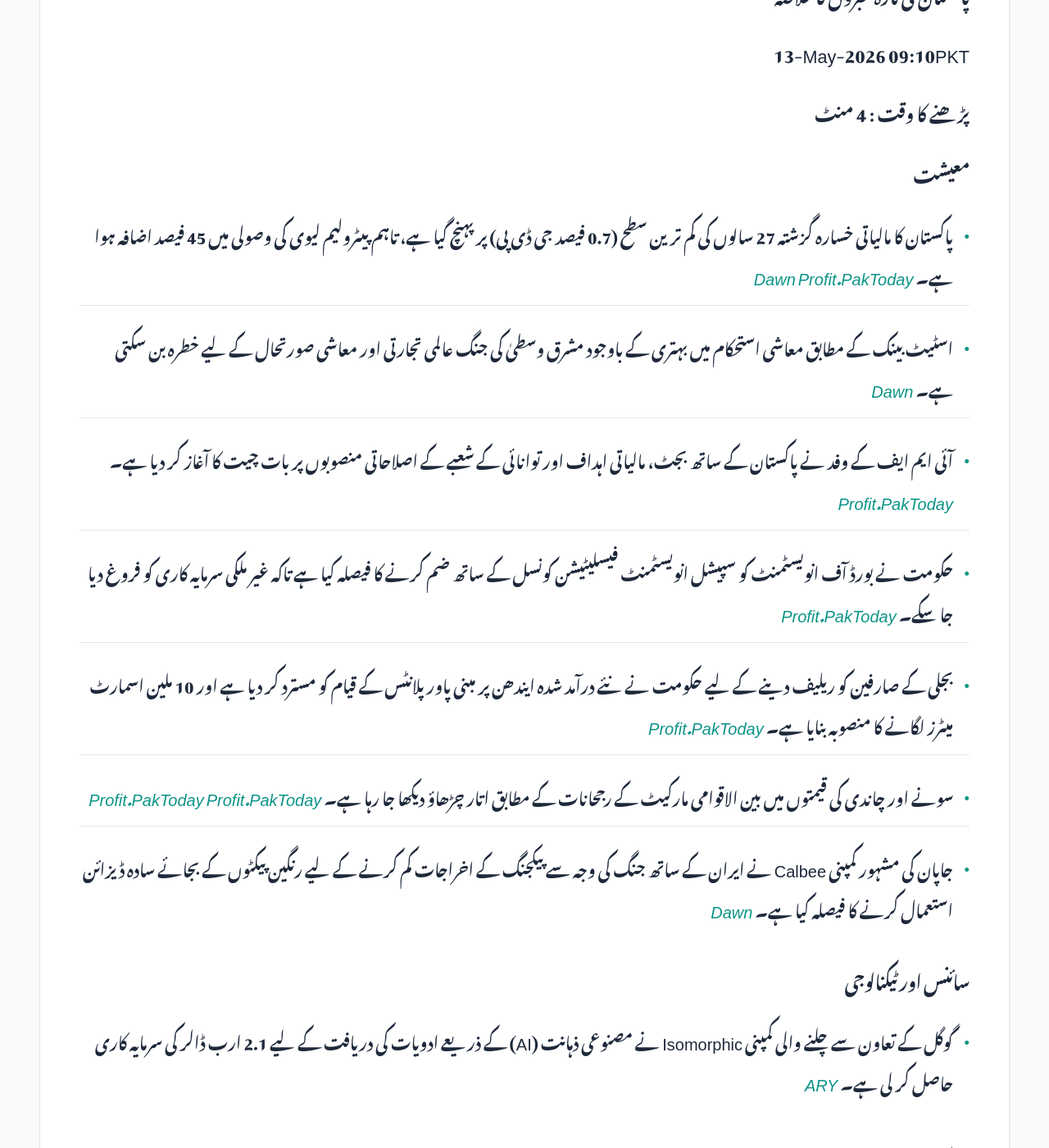
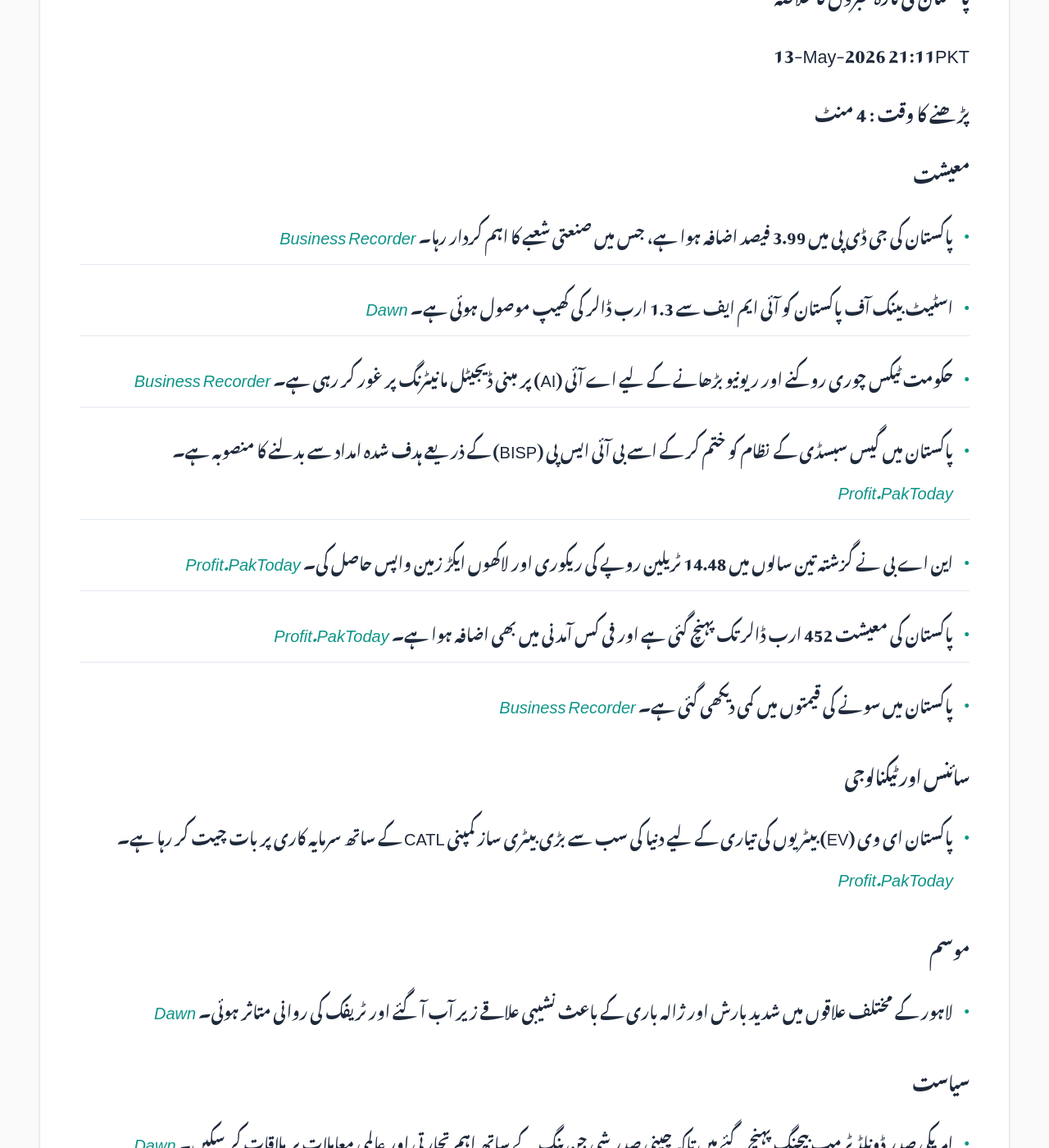
Before and after one commit to zsubzwary/news, a Jekyll site: the page built from ur/index.md, in a window 1280 px wide and 1400 px high, scrolled down 298 px. Shown: the whole window at 82% size. Built offline with Jekyll 4.4.1, drawn with Linux system fonts in a browser that asks for light colours; some web fonts are replaced; some of the changed text lies outside the part shown.

Commit message:
DateTime; 2026-05-13T16:11:29.292Z

```diff
--- a/ur/index.md
+++ b/ur/index.md
@@ -7,47 +7,48 @@ rtl: true
 
 پاکستان کی تازہ خبروں کا خلاصہ
 
- &lrm; 13-May-2026 09:10PKT
+ &lrm; 13-May-2026 21:11PKT
 
 پڑھنے کا وقت : 4 منٹ
 
 ### معیشت
-- پاکستان کا مالیاتی خسارہ گزشتہ 27 سالوں کی کم ترین سطح (0.7 فیصد جی ڈی پی) پر پہنچ گیا ہے، تاہم پیٹرولیم لیوی کی وصولی میں 45 فیصد اضافہ ہوا ہے۔ *[Dawn](https://www.dawn.com/news/1999803/fuel-levy-yields-lowest-fiscal-deficit-in-nearly-three-decades)* *[Profit.PakToday](https://profit.pakistantoday.com.pk/2026/05/13/pakistans-fiscal-deficit-hits-%e2%82%a8856-billion-in-july-march-fy26/)*
-- اسٹیٹ بینک کے مطابق معاشی استحکام میں بہتری کے باوجود مشرق وسطیٰ کی جنگ عالمی تجارتی اور معاشی صورتحال کے لیے خطرہ بن سکتی ہے۔ *[Dawn](https://www.dawn.com/news/1999677/despite-improved-macroeconomic-stability-in-first-half-of-fy26-war-in-middle-east-poses-significant-risks-to-outlook-sbp)*
-- آئی ایم ایف کے وفد نے پاکستان کے ساتھ بجٹ، مالیاتی اہداف اور توانائی کے شعبے کے اصلاحاتی منصوبوں پر بات چیت کا آغاز کر دیا ہے۔ *[Profit.PakToday](https://profit.pakistantoday.com.pk/2026/05/13/pakistan-imf-begin-budget-talks-with-focus-on-fiscal-targets-shift-from-interest-based-banking-energy-sector-plans/)*
-- حکومت نے بورڈ آف انویسٹمنٹ کو سپیشل انویسٹمنٹ فیسلیٹیشن کونسل کے ساتھ ضم کرنے کا فیصلہ کیا ہے تاکہ غیر ملکی سرمایہ کاری کو فروغ دیا جا سکے۔ *[Profit.PakToday](https://profit.pakistantoday.com.pk/2026/05/13/govt-moves-to-merge-board-of-investment-with-special-investment-facilitation-council-ahead-of-pms-china-visit/)*
-- بجلی کے صارفین کو ریلیف دینے کے لیے حکومت نے نئے درآمد شدہ ایندھن پر مبنی پاور پلانٹس کے قیام کو مسترد کر دیا ہے اور 10 ملین اسمارٹ میٹرز لگانے کا منصوبہ بنایا ہے۔ *[Profit.PakToday](https://profit.pakistantoday.com.pk/2026/05/13/govt-rules-out-new-imported-fuel-based-ipps-plans-10-million-smart-meters-this-year/)*
-- سونے اور چاندی کی قیمتوں میں بین الاقوامی مارکیٹ کے رجحانات کے مطابق اتار چڑھاؤ دیکھا جا رہا ہے۔ *[Profit.PakToday](https://profit.pakistantoday.com.pk/2026/05/13/silver-price-in-pakistan-for-today-may-13-2026/)* *[Profit.PakToday](https://profit.pakistantoday.com.pk/2026/05/13/gold-price-in-pakistan-for-today-may-13-2026/)*
-- جاپان کی مشہور کمپنی Calbee نے ایران کے ساتھ جنگ کی وجہ سے پیکجنگ کے اخراجات کم کرنے کے لیے رنگین پیکٹوں کے بجائے سادہ ڈیزائن استعمال کرنے کا فیصلہ کیا ہے۔ *[Dawn](https://www.dawn.com/news/1999779/japan-crisp-packs-to-go-colourless-due-to-iran-war-crunch)*
+- پاکستان کی جی ڈی پی میں 3.99 فیصد اضافہ ہوا ہے، جس میں صنعتی شعبے کا اہم کردار رہا۔ *[Business Recorder](https://www.brecorder.com/news/40420979/pakistans-economy-expands-to-452bn-as-gdp-grows-399-in-q3-fy26)*
+- اسٹیٹ بینک آف پاکستان کو آئی ایم ایف سے 1.3 ارب ڈالر کی کھیپ موصول ہوئی ہے۔ *[Dawn](https://www.dawn.com/news/1999886/sbp-says-it-has-received-13bn-tranche-from-imf)*
+- حکومت ٹیکس چوری روکنے اور ریونیو بڑھانے کے لیے اے آئی (AI) پر مبنی ڈیجیٹل مانیٹرنگ پر غور کر رہی ہے۔ *[Business Recorder](https://www.brecorder.com/news/40421000/govt-weighs-ai-based-tax-enforcement-digital-monitoring-reforms-for-budget)*
+- پاکستان میں گیس سبسڈی کے نظام کو ختم کر کے اسے بی آئی ایس پی (BISP) کے ذریعے ہدف شدہ امداد سے بدلنے کا منصوبہ ہے۔ *[Profit.PakToday](https://profit.pakistantoday.com.pk/2026/05/13/pakistan-to-replace-%e2%82%a8140-billion-gas-subsidy-system-with-bisp-linked-support-under-imf-deal/)*
+- این اے بی نے گزشتہ تین سالوں میں 14.48 ٹریلین روپے کی ریکوری اور لاکھوں ایکڑ زمین واپس حاصل کی۔ *[Profit.PakToday](https://profit.pakistantoday.com.pk/2026/05/13/nab-recovers-%e2%82%a814-48-trillion-retrieves-4-96-million-acres-of-land-in-three-years/)*
+- پاکستان کی معیشت 452 ارب ڈالر تک پہنچ گئی ہے اور فی کس آمدنی میں بھی اضافہ ہوا ہے۔ *[Profit.PakToday](https://profit.pakistantoday.com.pk/2026/05/13/pakistans-economy-reaches-452-billion-as-per-capita-income-rises-to-1901-in-fy26/)*
+- پاکستان میں سونے کی قیمتوں میں کمی دیکھی گئی ہے۔ *[Business Recorder](https://www.brecorder.com/news/40420986/gold-price-per-tola-drops-by-rs1100-in-pakistan)*
 
 ### سائنس اور ٹیکنالوجی
-- گوگل کے تعاون سے چلنے والی کمپنی Isomorphic نے مصنوعی ذہانت (AI) کے ذریعے ادویات کی دریافت کے لیے 2.1 ارب ڈالر کی سرمایہ کاری حاصل کر لی ہے۔ *[ARY](https://arynews.tv/isomorphic-labs-secures-major-funding-for-ai)*
+- پاکستان ای وی (EV) بیٹریوں کی تیاری کے لیے دنیا کی سب سے بڑی بیٹری ساز کمپنی CATL کے ساتھ سرمایہ کاری پر بات چیت کر رہا ہے۔ *[Profit.PakToday](https://profit.pakistantoday.com.pk/2026/05/13/pakistan-holds-investment-talks-with-worlds-largest-ev-battery-maker-catl/)*
+
+### موسم
+- لاہور کے مختلف علاقوں میں شدید بارش اور ژالہ باری کے باعث نشیبی علاقے زیر آب آ گئے اور ٹریفک کی روانی متاثر ہوئی۔ *[Dawn](https://www.dawn.com/news/1999950/heavy-rain-hailstorm-lash-lahore-inundating-low-lying-areas)*
 
 ### سیاست
-- صدر ڈونلڈ ٹرمپ کی چین کے دورے اور وہاں ہونے والی ملاقاتوں پر نظر ہے، جہاں تائیوان اور ایران کے مسائل پر بحث متوقع ہے۔ *[Business Recorder](https://www.brecorder.com/news/40420920/trump-due-in-china-today)*
-- اسلام آباد ہائی کورٹ میں ججز کی تقرری اور منتقلی کے حوالے سے قانونی حلقوں میں بے چینی پائی جاتی ہے۔ *[Dawn](https://www.dawn.com/news/1999796/islamabad-lawyers-unhappy-as-jcp-decision-dims-elevation-prospects)*
-- وزیراعظم شہباز شریف نے آذربائیجان کے صدر کے ساتھ فون پر بات چیت کی، جس میں مشرق وسطیٰ میں امن اور دوطرفہ تعلقات پر تبادلہ خیال ہوا۔ *[Dawn](https://www.dawn.com/news/1999715/pm-shehbaz-azerbaijans-president-aliyev-discuss-peace-efforts-in-mideast-pmo)*
-- سینیٹ میں خیبرپختونخوا میں بڑھتی ہوئی دہشت گردی کے حوالے سے حکومتی اور اپوزیشن کے درمیان شدید بحث ہوئی۔ *[Dawn](https://www.dawn.com/news/1999725/treasury-opposition-clash-in-senate-as-jui-f-senator-questions-terrorism-in-kp)*
+- امریکی صدر ڈونلڈ ٹرمپ بیجنگ پہنچ گئے ہیں تاکہ چینی صدر شی جن پنگ کے ساتھ اہم تجارتی اور عالمی معاملات پر ملاقات کر سکیں۔ *[Dawn](https://www.dawn.com/news/1999895/trump-arrives-in-beijing-for-high-stakes-meeting-with-chinese-president-xi)*
+- وزیراعظم شہباز شریف 23 مئی سے تین روزہ سرکاری دورے پر چین کا دورہ کریں گے۔ *[Dawn](https://www.dawn.com/news/1999931/pm-shehbaz-to-undertake-official-three-day-china-visit-dpm-dar)*
+- روس نے نئے 'سرمت' ایٹمی میزائل کا کامیاب تجربہ کیا ہے جسے صدر پوتن نے دنیا کا طاقتور ترین میزائل قرار دیا ہے۔ *[Dawn](https://www.dawn.com/news/1999914/putin-hails-russias-test-launch-of-new-sarmat-nuclear-missile-calls-it-most-powerful)*
+- بھارتی وزیر اعظم نریندر مودی نے توانائی کے بڑھتے ہوئے اخراجات کے پیش نظر اپنے موٹرکید کا سائز کم کر دیا ہے۔ *[Dawn](https://www.dawn.com/news/1999923/modi-cuts-motorcade-size-to-save-fuel-amid-mounting-economic-pressure)*
+- روس نے یوکرین کے اہم بنیادی ڈھانچے پر بڑے پیمانے پر فضائی حملے کیے ہیں۔ *[Business Recorder](https://www.brecorder.com/news/40420992/russia-launches-air-attack-on-ukraine-infrastructure-military-intelligence-says)*
 
-### قومی
-- دہشت گردانہ حملے کو ناکام بنانے والے بہادر شہری محمد لیاقت علی کو اعلیٰ ترین شہری ایوارڈ کے لیے نامزد کیا گیا ہے۔ *[Dawn](https://www.dawn.com/news/1999798/man-who-averted-suicide-attack-nominated-for-highest-civil-award)*
-- خیبرپختونخوا میں دہشت گردانہ حملوں کی لہر میں 23 افراد ہلاک اور درجنوں زخمی ہو گئے ہیں۔ *[Business Recorder](https://www.brecorder.com/news/40420888/23-people-dead-dozens-injured-in-wave-of-kp-terrorist-attacks)*
-- وزیراعظم نے ملک میں غذائی تحفظ کو یقینی بنانے کے لیے کسانوں کو کھاد کی بلا تعطل فراہمی کے سخت احکامات جاری کیے ہیں۔ *[Dawn](https://www.dawn.com/news/1999802/pm-orders-uninterrupted-supply-of-fertiliser-to-safeguard-food-security)*
-- کراچی میں رہائشی پلاٹوں کو کمرشل استعمال میں تبدیل کرنے پر عائد پابندی وفاقی آئینی عدالت نے ختم کر دی ہے۔ *[Business Recorder](https://www.brecorder.com/news/40420913/fcc-lifts-ban-on-conversion-of-residential-plots-to-commercial-plots)*
-- ایک نئی رپورٹ کے مطابق پاکستان کی آبادی 2050 تک 390 ملین تک پہنچ سکتی ہے، جس سے ملازمتوں کے مارکیٹ پر دباؤ بڑھے گا۔ *[Profit.PakToday](https://profit.pakistantoday.com.pk/2026/05/13/pakistans-population-may-reach-390-million-by-2050-adding-256-million-people-to-job-market-report/)*
-- کراچی پولیس نے شہر میں کوکین کی سپلائی کرنے والی اہم خاتون ملزم کو گرفتار کر لیا ہے۔ *[Dawn](https://www.dawn.com/news/1999686/karachi-police-arrest-most-wanted-cocaine-queenpin)*
+### ملکی
+- کیمبرج انٹرنیشنل ایجوکیشن نے ریاضی کے پیپر لیک ہونے کی تصدیق کی اور امتحانات ملتوی کر دیے ہیں۔ *[Dawn](https://www.dawn.com/news/1999962/cambridge-confirms-leak-of-as-level-mathematics-paper-postpones-upcoming-exam-as-precautionary-step)*
+- فلائی دبئی نے آپریشنل وجوہات کی بنا پر اسلام آباد، لاہور اور پشاور کے لیے اپنی پروازیں اکتوبر تک معطل کر دی ہیں۔ *[Dawn](https://www.dawn.com/news/1999930/flydubai-suspends-flights-to-islamabad-lahore-peshawar-till-oct-due-to-operational-issues)*
+- کراچی پولیس نے کوکین سپلائی کرنے والی خاتون 'انمل پنکی' کو گرفتار کر کے تین روزہ جسمانی ریمانڈ حاصل کر لیا ہے۔ *[Dawn](https://www.dawn.com/news/1999906/karachi-police-get-3-day-physical-remand-of-alleged-cocaine-queenpin-anmol-alias-pinky)*
+- اسلام آباد میں غیر قانونی تعمیرات اور زمین ہڑپ کرنے والے مافیا کے خلاف سخت کارروائی کا عزم کیا گیا ہے۔ *[Dawn](https://www.dawn.com/news/1999909/naqvi-says-land-grabbing-mafia-illegal-constructions-to-be-completely-eradicated-from-islamabad)*
+- الیکشن کمیشن نے اسلام آباد کے مقامی حکومتوں کے انتخابات کے لیے ضروری اقدامات نہ کرنے پر متعلقہ حکام کو وارننگ دے دی ہے۔ *[Dawn](https://www.dawn.com/news/1999951/ecp-warns-of-hearing-if-prerequisites-for-islamabad-local-govt-polls-not-met)*
 
 ### بین الاقوامی
-- مشرق وسطیٰ میں ایران کے ساتھ جاری جنگ کے اخراجات 29 ارب ڈالر سے تجاوز کر گئے ہیں، جس سے امن کے امکانات کم ہو رہے ہیں۔ *[Dawn](https://www.dawn.com/news/1999806/iran-war-costs-soar-past-29bn-as-truce-teeters)*
-- نیویارک میں جیفری ایپسٹین کے کیس سے متعلق 35 لاکھ صفحات پر مشتمل دستاویزات کی نمائش کی گئی ہے۔ *[Dawn](https://www.dawn.com/news/1999788/full-epstein-files-put-on-display-in-new-york)*
+- امریکہ نے فینٹائل سے آلودہ ادویات بیچنے والی ایک بھارتی کمپنی سے وابستہ 13 افراد پر ویزا پابندیوں کا اعلان کیا ہے۔ *[Dawn](https://www.dawn.com/news/1999898/us-to-impose-visa-curbs-on-13-people-linked-to-indian-firm-over-prescription-pills-laced-with-fentanyl)*
+- ایران نے اسرائیل کے لیے جاسوسی کرنے کے الزام میں ایک شخص کو پھانسی دے دی ہے۔ *[Business Recorder](https://www.brecorder.com/news/40420984/iran-hangs-man-accused-of-spying-for-israel)*
+- ایک چینی سپر ٹینکر بحیرہ احمر کے قریب سے گزر کر خلیج عمان پہنچ گیا ہے۔ *[Business Recorder](https://www.brecorder.com/news/40420996/chinese-oil-tanker-exits-strait-of-hormuz-stops-at-gulf-of-oman-data-shows)*
 
 ### کھیل
-- بنگلہ دیش نے پاکستان کو پہلے ٹیسٹ میں 104 رنز سے شکست دے کر سیریز میں 1-0 کی برتری حاصل کر لی ہے۔ *[Dawn](https://www.dawn.com/news/1999679/rana-stars-as-bangladesh-down-pakistan-in-1st-test-thriller)*
-
-### صحت
-- پاکستان میڈیکل اینڈ ڈینٹل کونسل (PMDC) کے مطابق بیرون ملک طبی تعلیم حاصل کرنے والے طلباء کے لیے MDCAT پاس کرنا اور رجسٹریشن لازمی ہے۔ *[Dawn](https://www.dawn.com/news/1999709/pmdc-says-medical-students-must-qualify-for-mdcat-obtain-registration-before-going-abroad)*
-- سعودی عرب نے حج کے دوران تمام ورکرز کے لیے میننگوکوکل ویکسین کو لازمی قرار دے دیا ہے۔ *[ARY](https://arynews.tv/saudi-arabia-makes-meningococcal-vaccine-mandatory-for-hajj)*
-- وزیراعظم شہباز شریف نے بین الاقوامی نرسز ڈے کے موقع پر نرسوں کی خدمات کو خراجِ تحسین پیش کیا۔ *[Business Recorder](https://www.brecorder.com/news/40420890/pm-pays-tribute-to-nurses)*
+- بھارت میں فٹ بال ورلڈ کپ کی نشریات کے حوالے سے قانونی تنازع عدالت تک پہنچ گیا ہے۔ *[Business Recorder](https://www.brecorder.com/news/40420983/world-cup-broadcast-deadlock-ends-up-in-indian-court)*
 
 ### دیگر
-- کونن او برائن ایک بار پھر آسکر ایوارڈز کی میزبانی کریں گے۔ *[ARY](https://arynews.tv/conan-obrien-to-host-oscars-again-for-third-consecutive-year)*
+- کین فلم فیسٹیول کا باقاعدہ آغاز ہو گیا ہے۔ *[Business Recorder](https://www.brecorder.com/news/40420982/stars-descend-as-cannes-film-festival-opens-without-hollywood-backing)*
+- مشہور کامیڈین کونان او برائن 2027 کے آسکر ایوارڈز کی میزبانی کریں گے۔ *[Business Recorder](https://www.brecorder.com/news/40420981/conan-obrien-to-host-2027-oscars-organisers)*
+- پیراماؤنٹ اسکائی ڈائنس نے وارنر برادرز کے حصول کے لیے اپنی پیشکش کا دفاع کیا ہے۔ *[Business Recorder](https://www.brecorder.com/news/40420980/paramount-defends-warner-bid-amid-california-probe)*
```
